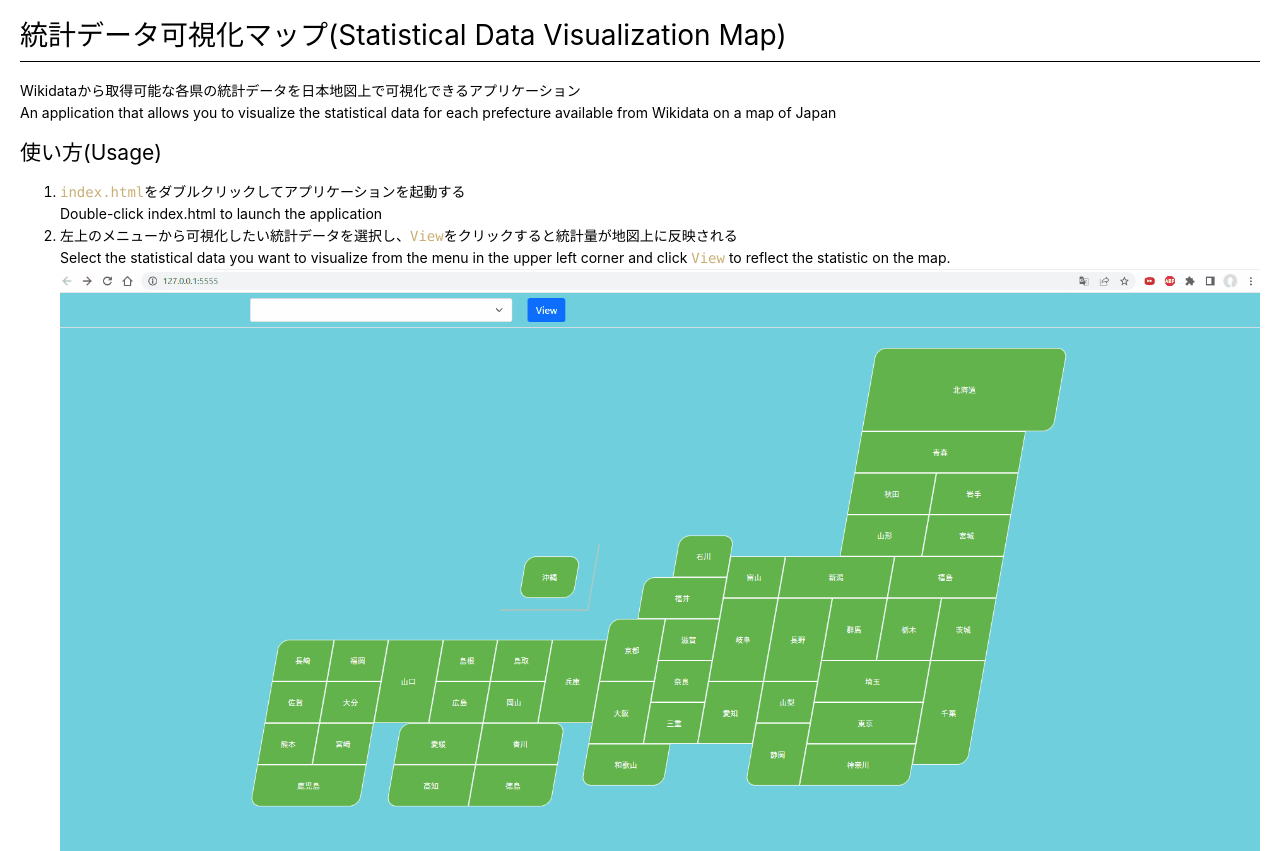
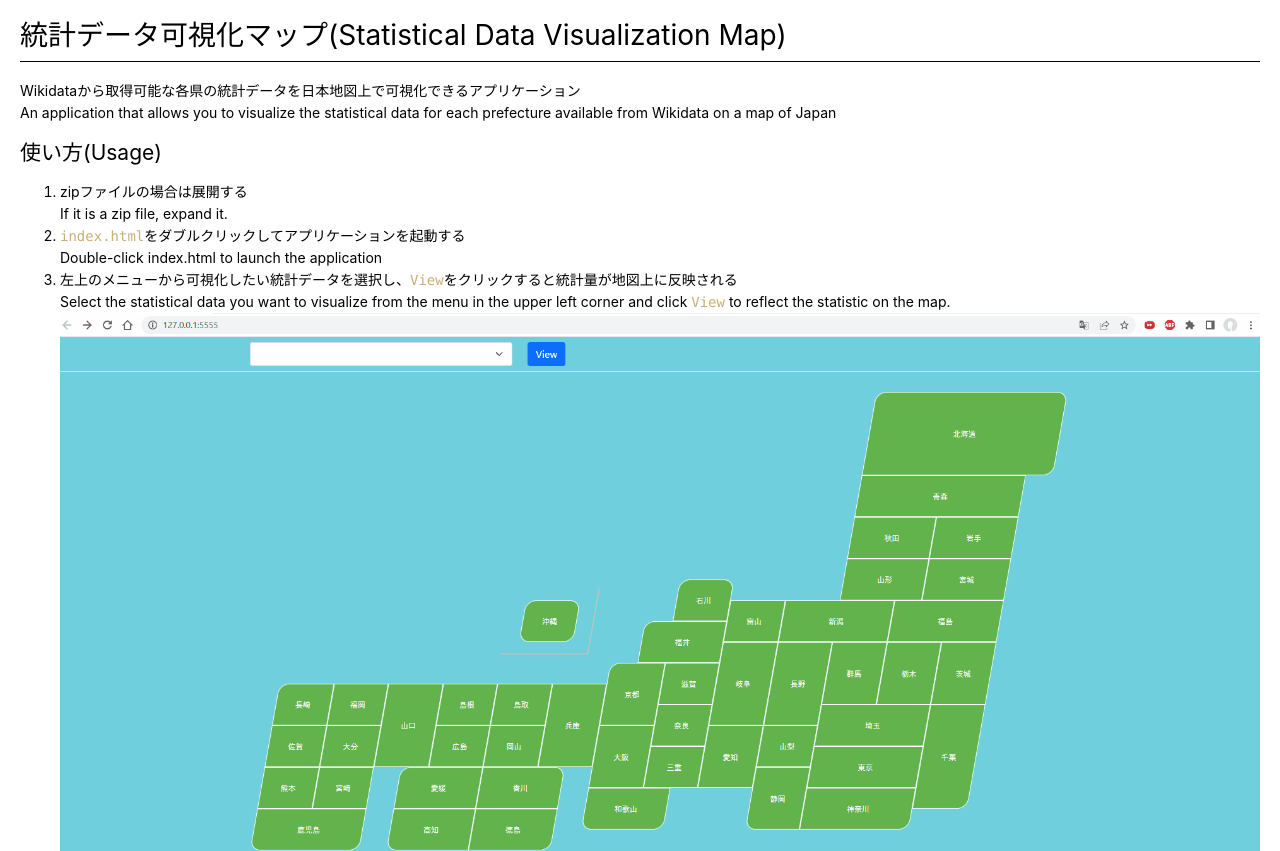
Before and after one commit to TodorokiKohei/database-engineering-task, a plain HTML site: page README.html in a window 1280 px wide. Shown: the top 851 px of the page. Drawn offline with Linux system fonts and the light colour scheme; a script that the page names is missing.

Commit message:
README修正

```diff
--- a/README.html
+++ b/README.html
@@ -370,6 +370,8 @@ code {
 An application that allows you to visualize the statistical data for each prefecture available from Wikidata on a map of Japan</p>
 <h2 id="%E4%BD%BF%E3%81%84%E6%96%B9usage">使い方(Usage)</h2>
 <ol>
+<li>zipファイルの場合は展開する<br>
+If it is a zip file, expand it.</li>
 <li><code>index.html</code>をダブルクリックしてアプリケーションを起動する<br>
 Double-click index.html to launch the application</li>
 <li>左上のメニューから可視化したい統計データを選択し、<code>View</code>をクリックすると統計量が地図上に反映される<br>
```
Also changed, not shown: 1 other file.
